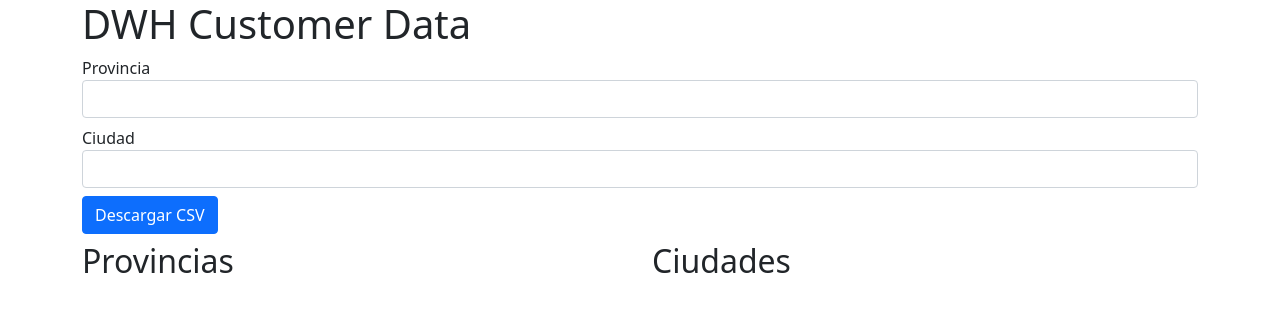
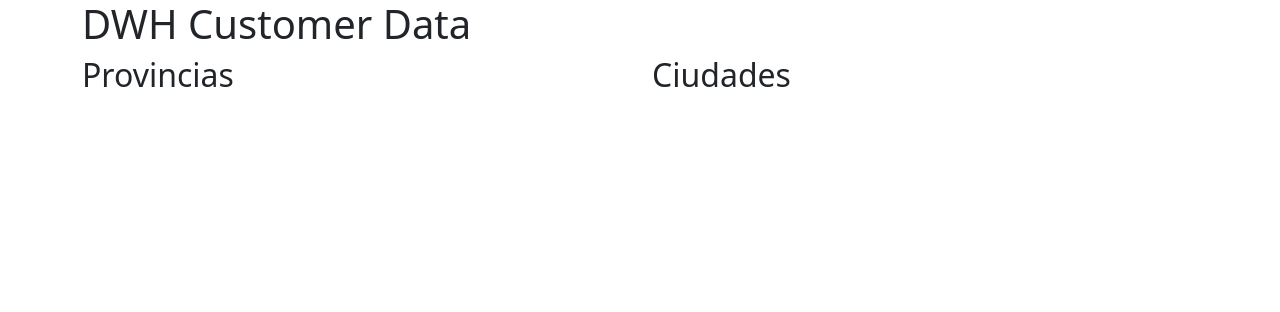
Before and after one commit to LuchoR27/Customer-Data, a Django app: page / in a window 1280 px wide. Shown: the top 312 px of the page. Run offline with Django 3.2, Linux system fonts and the light colour scheme; data that the repository does not hold is empty.

Commit message:
Save provinces and cities with csv.reader to ignore commas between quotes and remove download csv form

```diff
--- a/Customers/API/db_connector.py
+++ b/Customers/API/db_connector.py
@@ -51,13 +51,11 @@ class MongoDB_Connector():
         counter = 0
         total = 0
 
-        for customer in data:
-
-            customer = customer.rstrip('\n').split(',')
+        for customer in csv.reader(data, quotechar='"', delimiter=',',
+                                   quoting=csv.QUOTE_ALL, skipinitialspace=True):
             if len(customer) >= 23:
                 email_valid = customer[5]
                 if email_valid == 'Y':
-
                     row = {
                         "LEGAL_IDENTIFIER": customer[1],
                         "SCV_EMAIL_ADDRESS": customer[4],
--- a/Customers/API/templates/index.html
+++ b/Customers/API/templates/index.html
@@ -19,19 +19,12 @@
         <h1>
             DWH Customer Data
         </h1>
-        <form action="{% url 'download_csv' %}" method="get" class="form-inline">
-            <label class="sr-only" for="province_input">Provincia</label>
-            <input type="text" class="form-control mb-2 mr-sm-2" name="province" id="province_input" placeholder="">
-            <label class="sr-only" for="city_input">Ciudad</label>
-            <input type="text" class="form-control mb-2 mr-sm-2" name="city" id="city_input" placeholder="">
-            <button type="submit" class="btn btn-primary mb-2">Descargar CSV</button>
-        </form>
         <div class="row">
             <div class="col-sm">
                 <h2>
                     Provincias
                 </h2>
-                <ul class="list-group">
+                <ul id="provinces-container" class="list-group">
                     {% for province in provinces %}
                         <li class="list-group-item">{{province}}</li>
                     {% endfor %}
@@ -41,7 +34,7 @@
                 <h2>
                     Ciudades
                 </h2>
-                <ul class="list-group">
+                <ul id="cities-container" class="list-group">
                     {% for city in cities %}
                         <li class="list-group-item">{{city}}</li>
                     {% endfor %}
--- a/Customers/API/views.py
+++ b/Customers/API/views.py
@@ -22,19 +22,19 @@ def download_csv(request):
                "CUSTOMER_GENDER", "CUSTOMER_TITLE", "CUSTOMER_FORENAME", "CUSTOMER_SURNAME", "BIRTH_DATE", "ROAD_TYPE",
                "STREET", "NUM", "FLOOR", "CITY", "PROVINCE", "POSTAL_CODE"]
     if request.method == 'GET':
+        city = request.GET.get('city')
+        province = request.GET.get('province')
         query_params = {}
-        if request.GET.get('province'):
-            query_params['province'] = request.GET.get('province')
-        if request.GET.get('city'):
-            query_params['city'] = request.GET.get('city')
+        if province:
+            query_params['province'] = province
+        if city:
+            query_params['city'] = city
         qs = db.get_csv_data(**query_params)
         # Create CSV with queryset
-        buffer = io.StringIO()
-        wr = csv.writer(buffer, quoting=csv.QUOTE_ALL)
+        response = HttpResponse(content_type='text/csv')
+        wr = csv.writer(response, quoting=csv.QUOTE_ALL)
         wr.writerow(headers)
         for customer in qs:
             wr.writerow(customer.values())
-        buffer.seek(0)
-        response = HttpResponse(buffer, content_type='text/csv')
         response['Content-Disposition'] = 'attachment; filename=data.csv'
         return response
```
